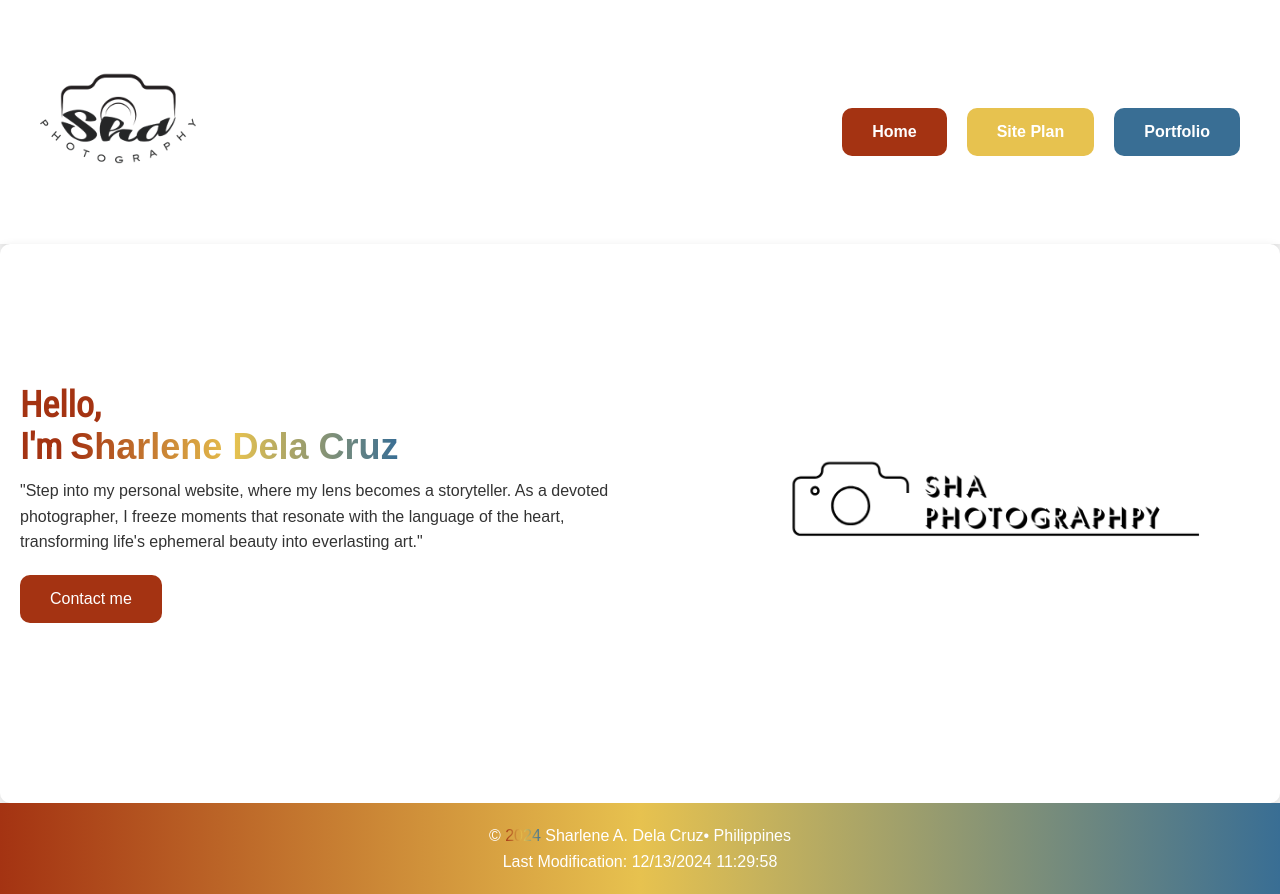
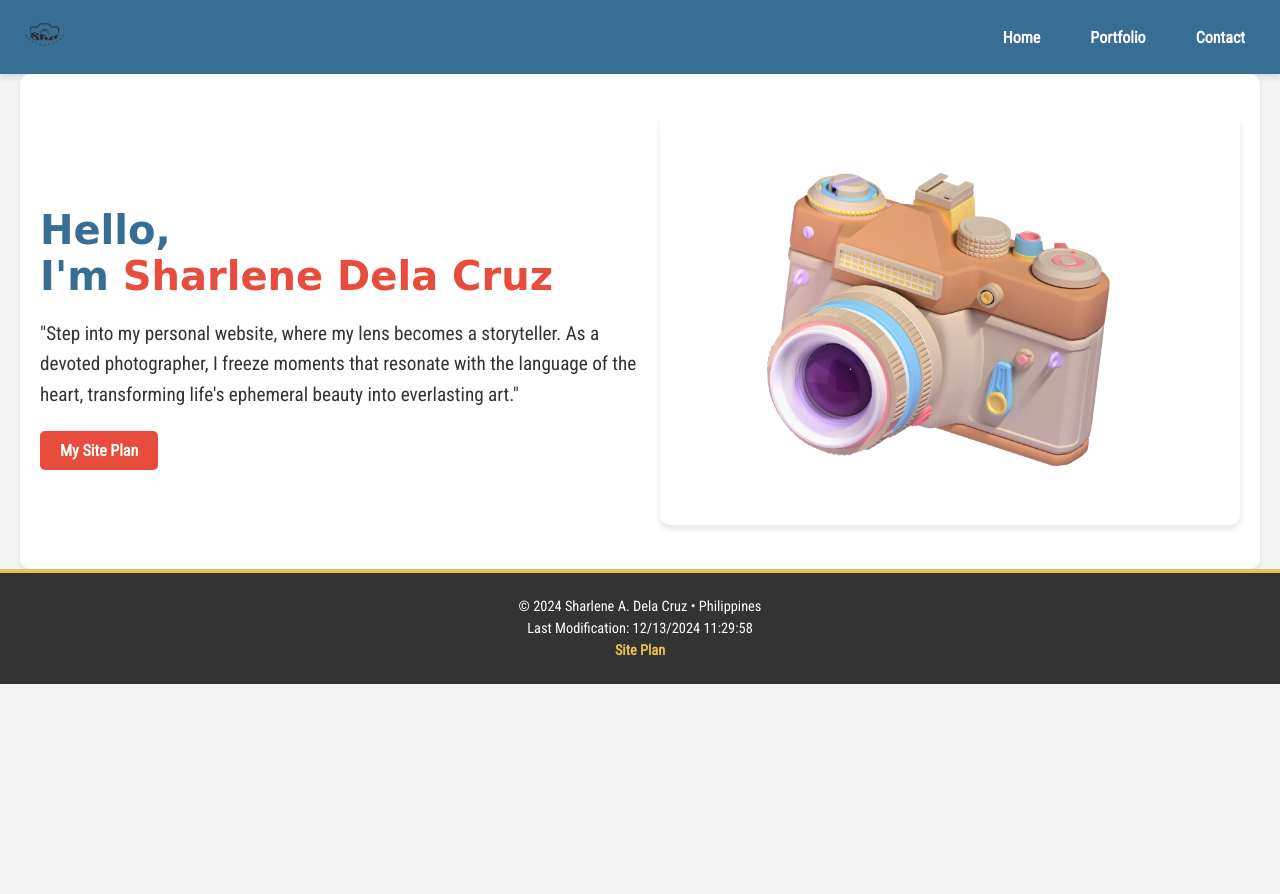
Before and after one commit to Shachi-17/wdd131, a plain HTML site: page site.html in a window 1280 px wide. After the commit the page ends 800 px from the top, so only its background shows below. Drawn offline with Linux system fonts and the light colour scheme; a web font is replaced by a local one.

Commit message:
FINAL COMMIT

```diff
--- a/scripts/site.js
+++ b/scripts/site.js
@@ -1,5 +1,20 @@
-
-document.getElementById("currentyear").textContent = new Date().getFullYear();
+const yearElement = document.getElementById("currentyear");
+if (yearElement) {
+    yearElement.textContent = new Date().getFullYear();
+}
 
 
-document.getElementById("lastModified").textContent = `Last Modification: ${document.lastModified}`;
+const modifiedElement = document.getElementById("lastModified");
+if (modifiedElement) {
+    modifiedElement.textContent = `Last Modification: ${document.lastModified}`;
+}
+
+
+document.querySelectorAll('a[href^="#"]').forEach(anchor => {
+    anchor.addEventListener("click", function (e) {
+        e.preventDefault();
+        document.querySelector(this.getAttribute("href")).scrollIntoView({
+            behavior: "smooth"
+        });
+    });
+});
--- a/site.html
+++ b/site.html
@@ -4,22 +4,21 @@
 <head>
     <meta charset="UTF-8">
     <meta name="viewport" content="width=device-width, initial-scale=1.0">
-    <title>Personal Website Proposal</title>
+    <title>Website Project</title>
     <link rel="stylesheet" href="styles/site.css">
-    <script defer src="scripts/site.js "></script>
-
+    <script defer src="scripts/site.js"></script>
 </head>
 
 <body>
     <header>
         <div class="logo">
-            <a href="#"><img src="images/2Logo.png" class="face" alt="Logo"></a>
+            <a href="#"><img src="images/2Logo.png" class="face" alt="logo"></a>
         </div>
-        <nav>
+        <nav aria-label="Main Navigation">
             <ul>
-                <li><a class='about' href="site.html">Home</a></li>
-                <li><a class='plan' href="site-plan.html">Site Plan</a></li>
-                <li><a class='port' href="portfolio.html">Portfolio</a></li>
+                <li><a class="homepage" href="site.html">Home</a></li>
+                <li><a class="port" href="portfolio.html">Portfolio</a></li>
+                <li><a class='plan' href="contact.html">Contact</a></li>
             </ul>
         </nav>
     </header>
@@ -31,17 +30,20 @@
                 <p>"Step into my personal website, where my lens becomes a storyteller. As a devoted photographer, I
                     freeze moments that resonate with the language of the heart, transforming life's ephemeral beauty
                     into everlasting art."</p>
-                <a class='about' href="contact.html">Contact me</a>
+                <a class="about" href="siteplan.html">My Site Plan</a>
             </div>
             <div class="image-box">
-                <img src="images/1Logo.png" class="bg" alt="Background Image">
+                <img src="images/bg.png" class="bg" alt="Decorative background image" loading="lazy"
+                    style="width: 700px; height: auto;">
             </div>
         </section>
 
     </main>
+
     <footer>
-        <p>&copy; <span id="currentyear"></span> Sharlene A. Dela Cruz• Philippines</p>
+        <p>&copy; <span id="currentyear"></span> Sharlene A. Dela Cruz • Philippines</p>
         <p id="lastModified"></p>
+        <p><a href="siteplan.html">Site Plan</a></p>
     </footer>
 </body>
 
--- /dev/null
+++ b/styles/contact.css
@@ -0,0 +1,118 @@
+@import url('https://fonts.googleapis.com/css2?family=Croissant+One&family=Roboto+Condensed&display=swap');
+
+:root {
+    --heading-font: "Croissant One";
+    --paragraph-font: 'Roboto Condensed', Helvetica, sans-serif;
+    --primary-color: #333;
+    --accent-color-1: #396e94;
+    --accent-color-2: #aabd8c;
+    --accent-color-3: #a43312;
+}
+
+body {
+    background-color: #f5f5f5;
+    font-family: var(--heading-font);
+    margin: 0;
+}
+
+.card {
+    box-shadow: 0 10px 20px rgba(0, 0, 0, 0.2);
+    max-width: 400px;
+    margin: auto;
+    text-align: center;
+    padding: 30px;
+    background: linear-gradient(to bottom, #72bff7, #396e94);
+    border-radius: 15px;
+    transition: transform 0.3s ease-in-out, box-shadow 0.3s ease-in-out;
+}
+
+.card:hover {
+    transform: scale(1.05);
+    box-shadow: 0 15px 30px rgba(0, 0, 0, 0.3);
+}
+
+.title {
+    color: var(--accent-color-3);
+    font-size: 28px;
+    font-family: var(--heading-font);
+    margin-bottom: 10px;
+}
+
+button {
+    background: linear-gradient(to right, var(--accent-color-1), var(--accent-color-2));
+    border: none;
+    border-radius: 5px;
+    color: #fff;
+    font-size: 18px;
+    padding: 12px;
+    cursor: pointer;
+    width: 80%;
+    transition: background 0.3s ease-in-out;
+}
+
+button:hover {
+    background: linear-gradient(to right, var(--accent-color-2), var(--accent-color-1));
+}
+
+a {
+    text-decoration: none;
+    font-size: 18px;
+    color: var(--accent-color-2);
+    transition: color 0.3s ease-in-out;
+}
+
+a:hover {
+    color: var(--accent-color-1);
+}
+
+.introduction {
+    margin-top: 20px;
+    color: #fff;
+    font-size: 16px;
+    line-height: 1.6;
+}
+
+.cta-section {
+    background-color: var(--accent-color-2);
+    color: #fff;
+    text-align: center;
+    padding: 40px;
+}
+
+.cta-section h2 {
+    font-size: 32px;
+    margin-bottom: 20px;
+    color: var(--accent-color-3);
+}
+
+.cta-section p {
+    font-size: 18px;
+    line-height: 1.5;
+}
+
+.cta-button {
+    margin-top: 20px;
+}
+
+footer {
+    background: linear-gradient(to right, var(--accent-color-1), var(--accent-color-3));
+    color: #fff;
+    padding: 20px 0;
+    text-align: center;
+    border-top: 1px solid #555;
+}
+
+footer p,
+footer a {
+    margin: 10px 0;
+}
+
+footer a {
+    color: #e7c24f;
+    text-decoration: none;
+    transition: color 0.3s ease-in-out;
+}
+
+footer a:hover {
+    color: #f39c12;
+}
--- /dev/null
+++ b/styles/portfolio.css
@@ -0,0 +1,151 @@
+@import url('https://fonts.googleapis.com/css2?family=Croissant+One&family=Roboto+Condensed&display=swap');
+
+:root {
+    --heading-font: "Croissant One";
+    --paragraph-font: 'Roboto Condensed', Helvetica, sans-serif;
+    --primary-color: #333;
+    --accent-color: #396e94;
+    --secondary-color: #e74c3c;
+    --hover-color: #e7c24f;
+}
+
+body {
+    font-family: var(--paragraph-font);
+    background-color: var(--hover-color);
+    margin: 0;
+    padding: 0;
+}
+
+header {
+    background-color: var(--accent-color);
+    color: #fff;
+    text-align: center;
+    padding: 20px;
+    font-family: var(--heading-font);
+    box-shadow: 0 4px 8px rgba(0, 0, 0, 0.1);
+    display: flex;
+    align-items: center;
+    justify-content: space-between;
+    gap: 10px;
+}
+
+header img {
+    width: 50px;
+    height: auto;
+    border-radius: 50%;
+}
+
+header .site-title {
+    font-size: 24px;
+    color: var(--hover-color);
+    text-decoration: none;
+    font-family: var(--paragraph-font);
+}
+
+nav {
+    font-family: var(--paragraph-font);
+    display: flex;
+    gap: 15px;
+}
+
+nav a {
+    text-decoration: none;
+    color: #fff;
+    font-weight: bold;
+    padding: 10px 20px;
+    border-radius: 5px;
+    box-shadow: 0 3px 6px rgba(0, 0, 0, 0.1);
+    background-color: var(--accent-color);
+    transition: transform 0.3s ease, background-color 0.3s ease;
+}
+
+nav a:hover {
+    transform: translateY(-5px);
+    background-color: var(--hover-color);
+}
+
+.container {
+    max-width: 1000px;
+    margin: 0 auto;
+    padding: 20px;
+    background-color: var(--accent-color);
+    border-radius: 8px;
+    color: #fff;
+}
+
+#about {
+    margin-bottom: 40px;
+}
+
+#portfolio {
+    text-align: center;
+    padding: 40px 0;
+}
+
+h2 {
+    color: var(--primary-color);
+    font-size: 28px;
+    margin-bottom: 20px;
+}
+
+.project {
+    margin-bottom: 40px;
+    padding: 20px;
+    background-color: #f9f9f9;
+    border-radius: 8px;
+    box-shadow: 0 4px 8px rgba(0, 0, 0, 0.1);
+    transition: transform 0.3s ease;
+    font-family: var(--heading-font);
+    max-width: 800px;
+    margin: 20px auto;
+}
+
+.project img {
+    width: 100%;
+    max-width: 300px;
+    height: auto;
+    border-radius: 8px;
+    margin-bottom: 15px;
+}
+
+.project:hover {
+    transform: scale(1.05);
+}
+
+.project:nth-child(odd) {
+    background-color: #b48d5f;
+}
+
+.project:nth-child(even) {
+    background-color: #dbc234;
+}
+
+.project:nth-child(3n) {
+    background-color: #2756ae;
+}
+
+p a {
+    background-clip: text;
+    -webkit-background-clip: text;
+    color: transparent;
+    background-image: linear-gradient(to right, #a43312, #e7c24f, #396e94);
+    font-family: var(--heading-font);
+    font-size: large;
+}
+
+p {
+    color: #ffffff;
+}
+
+footer {
+    background-color: var(--primary-color);
+    color: #fff;
+    padding: 20px 0;
+    text-align: center;
+    border-radius: 8px;
+    box-shadow: 0 4px 8px rgba(0, 0, 0, 0.1);
+}
+
+footer p {
+    margin: 0;
+}
--- a/styles/site.css
+++ b/styles/site.css
@@ -1,210 +1,177 @@
 @import url('https://fonts.googleapis.com/css2?family=Croissant+One&family=Roboto+Condensed&display=swap');
 
 :root {
-    --heading-font: "Croissant One", sans-serif;
-    --paragraph-font: "Roboto Condensed", Helvetica, sans-serif;
+    --heading-font: 'Croissant One', cursive;
+    --paragraph-font: 'Roboto Condensed', sans-serif;
     --primary-color: #333;
-    --accent-color-1: #a43312;
-    --accent-color-2: #e7c24f;
-    --accent-color-3: #396e94;
-}
-
-body,
-h1,
-h2,
-p,
-ul,
-li {
-    margin: 0;
-    padding: 0;
+    --accent-color: #396e94;
+    --secondary-color: #e74c3c;
+    --hover-color: #e7c24f;
+    --background-color: #f5f5f5;
 }
 
 body {
-    font-family: 'Arial', sans-serif;
-    background-color: #f5f5f5;
+    font-family: var(--paragraph-font);
+    background-color: var(--background-color);
+    margin: 0;
+    padding: 0;
     color: var(--primary-color);
 }
 
-
 header {
-    background-color: #fff;
-    padding: 20px;
+    background-color: var(--accent-color);
+    color: #fff;
     display: flex;
     justify-content: space-between;
     align-items: center;
-    box-shadow: 0px 2px 10px rgba(0, 0, 0, 0.1);
-    font-family: var(--heading-font);
+    padding: 10px 20px;
+    box-shadow: 0 4px 6px rgba(0, 0, 0, 0.1);
 }
 
-.logo {
-    display: flex;
-    align-items: center;
-    position: relative;
+header .logo img {
+    width: 50px;
+    height: auto;
+    border-radius: 50%;
+    transition: transform 0.3s;
 }
 
-.logo img {
-    width: 200px;
-    height: 200px;
-    margin-right: 10px;
+header .logo img:hover {
+    transform: rotate(360deg);
 }
 
 nav ul {
     list-style: none;
     display: flex;
-}
-
-nav li {
-    margin-right: 20px;
+    margin: 0;
+    padding: 0;
+    gap: 20px;
 }
 
 nav a {
     text-decoration: none;
-    color: var(--primary-color);
+    color: #fff;
     font-weight: bold;
-    font-size: 16px;
+    padding: 10px 15px;
+    border-radius: 5px;
+    transition: background-color 0.3s, transform 0.3s;
 }
 
 nav a:hover {
-    color: #aabd8c;
-}
-
-
-main {
-    padding: 20px;
-    background-color: #fff;
-    box-shadow: 0px 2px 10px rgba(0, 0, 0, 0.1);
-    border-radius: 10px;
+    background-color: var(--hover-color);
+    transform: scale(1.1);
 }
 
 .hero-section {
     display: flex;
     justify-content: space-between;
     align-items: center;
-    margin-bottom: 40px;
+    padding: 40px 20px;
+    max-width: 1200px;
+    margin: 0 auto;
+    gap: 20px;
+    background-color: #fff;
+    box-shadow: 0 4px 6px rgba(0, 0, 0, 0.1);
+    border-radius: 10px;
 }
 
-.content-box {
-    max-width: 600px;
+.hero-section .content-box {
+    max-width: 50%;
 }
 
-h2 {
-    font-size: 36px;
-    margin-bottom: 10px;
-    font-family: var(--paragraph-font);
-    color: var(--accent-color-1);
+.hero-section h2 {
+    font-family: var(--heading-font);
+    font-size: 2.5rem;
+    color: var(--accent-color);
+    margin-bottom: 20px;
+    transition: color 0.3s;
 }
 
-span {
-    background-clip: text;
-    -webkit-background-clip: text;
-    color: transparent;
-    background-image: linear-gradient(to right, var(--accent-color-1), var(--accent-color-2), var(--accent-color-3));
-    font-family: var(--heading-font);
+.hero-section h2 span {
+    color: var(--secondary-color);
 }
 
-p {
-    font-size: 16px;
-    line-height: 1.6;
+.hero-section h2:hover {
+    color: var(--hover-color);
 }
 
-
-.about,
-.plan,
-.port {
-    display: inline-block;
-    padding: 15px 30px;
-    border-radius: 10px;
-    margin-top: 20px;
-    color: #fff;
-    text-decoration: none;
-    cursor: pointer;
-    transition: 0.5s;
+.hero-section p {
+    font-size: 1.2rem;
+    line-height: 1.6;
+    margin-bottom: 20px;
 }
 
-.about {
-    background-color: var(--accent-color-1);
+.hero-section a {
+    display: inline-block;
+    text-decoration: none;
+    background-color: var(--secondary-color);
+    color: #fff;
+    padding: 10px 20px;
+    border-radius: 5px;
+    font-weight: bold;
+    transition: background-color 0.3s, transform 0.3s;
 }
 
-.plan {
-    background-color: var(--accent-color-2);
+.hero-section a:hover {
+    background-color: var(--hover-color);
+    transform: translateY(-3px);
 }
 
-.port {
-    background-color: var(--accent-color-3);
-}
-
-.about:hover,
-.plan:hover,
-.port:hover {
-    transform: translateY(-5px);
-    box-shadow: 0px 5px 15px rgba(0, 0, 0, 0.2);
-}
-
-
-.image-box img {
-    max-width: 95%;
-    height: auto;
-    border-radius: 5px;
-}
-
-
-footer {
-    background: linear-gradient(to right, var(--accent-color-1), var(--accent-color-2), var(--accent-color-3));
-    color: #fff;
-    padding: 20px;
+.hero-section .image-box {
+    flex: 1;
     text-align: center;
 }
 
-
-.social {
-    margin-top: 20px;
+.hero-section .image-box img {
+    max-width: 100%;
+    height: auto;
+    border-radius: 10px;
+    box-shadow: 0 4px 6px rgba(0, 0, 0, 0.1);
+    transition: transform 0.3s, box-shadow 0.3s;
 }
 
-.social a {
-    margin-right: 15px;
+.hero-section .image-box img:hover {
+    transform: scale(1.05);
+    box-shadow: 0 6px 8px rgba(0, 0, 0, 0.2);
 }
 
-.social img {
-    width: 40px;
-    height: 40px;
-    border-radius: 50%;
-    transition: transform 0.3s ease-in-out;
+footer {
+    background-color: var(--primary-color);
+    color: #fff;
+    padding: 20px 0;
+    text-align: center;
+    font-size: 0.9rem;
+    border-top: 4px solid var(--hover-color);
 }
 
-.social img:hover {
-    transform: scale(1.2);
+footer p {
+    margin: 5px 0;
 }
 
+footer a {
+    color: var(--hover-color);
+    text-decoration: none;
+    font-weight: bold;
+    transition: text-decoration 0.3s, color 0.3s;
+}
 
-@media screen and (max-width: 768px) {
-    header {
+footer a:hover {
+    text-decoration: underline;
+    color: var(--secondary-color);
+}
+
+@media (max-width: 768px) {
+    .hero-section {
         flex-direction: column;
-        align-items: flex-start;
+        text-align: center;
+        padding: 20px;
     }
 
-    .logo {
-        margin-bottom: 20px;
+    .hero-section .content-box {
+        max-width: 100%;
     }
 
-    nav {
-        margin-top: 20px;
-    }
-
-    main {
-        padding: 10px;
-    }
-
-    .hero-section {
+    nav ul {
         flex-direction: column;
-    }
-
-    .content-box {
-        max-width: none;
-    }
-
-    .about,
-    .plan,
-    .port {
-        margin-top: 10px;
+        gap: 10px;
     }
 }
```
Also changed, not shown: contact.html (added, +57 -0 lines), portfolio.html (added, +89 -0 lines), review.html (+1 -1 lines), images/bg.png (added), images/cart.png (added), images/face.png (added), images/facebook.png (added), images/instagram.png (added), images/twitter.png (added), 3 other files.
